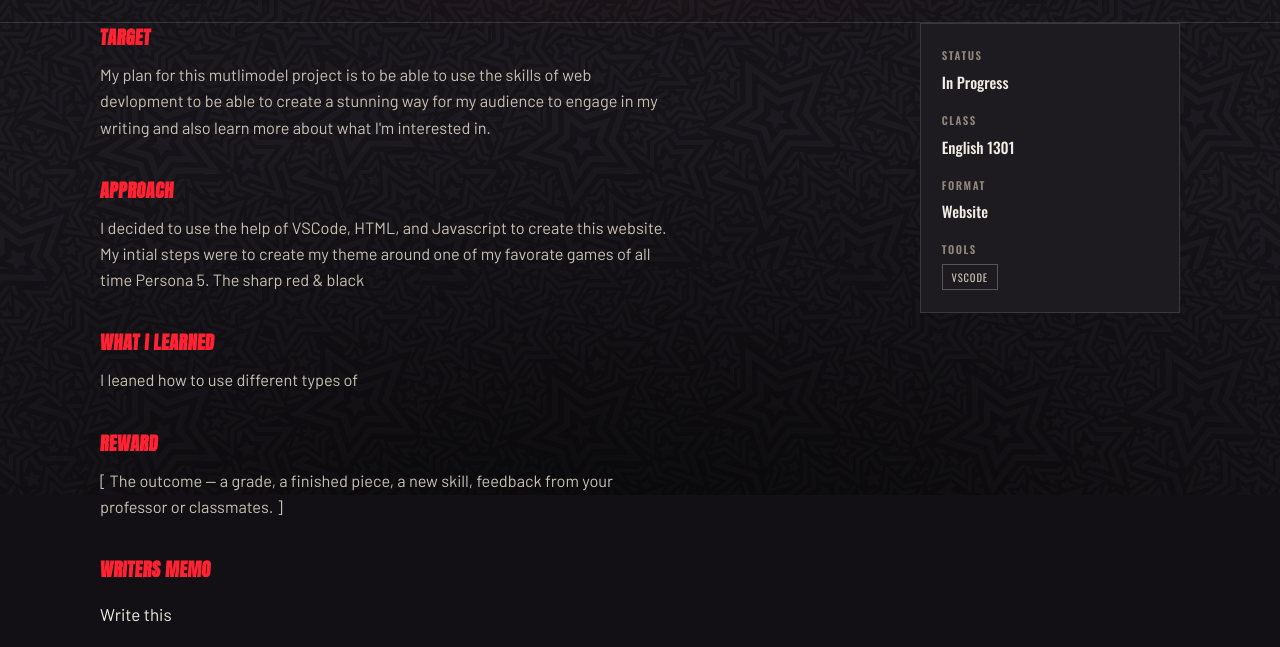
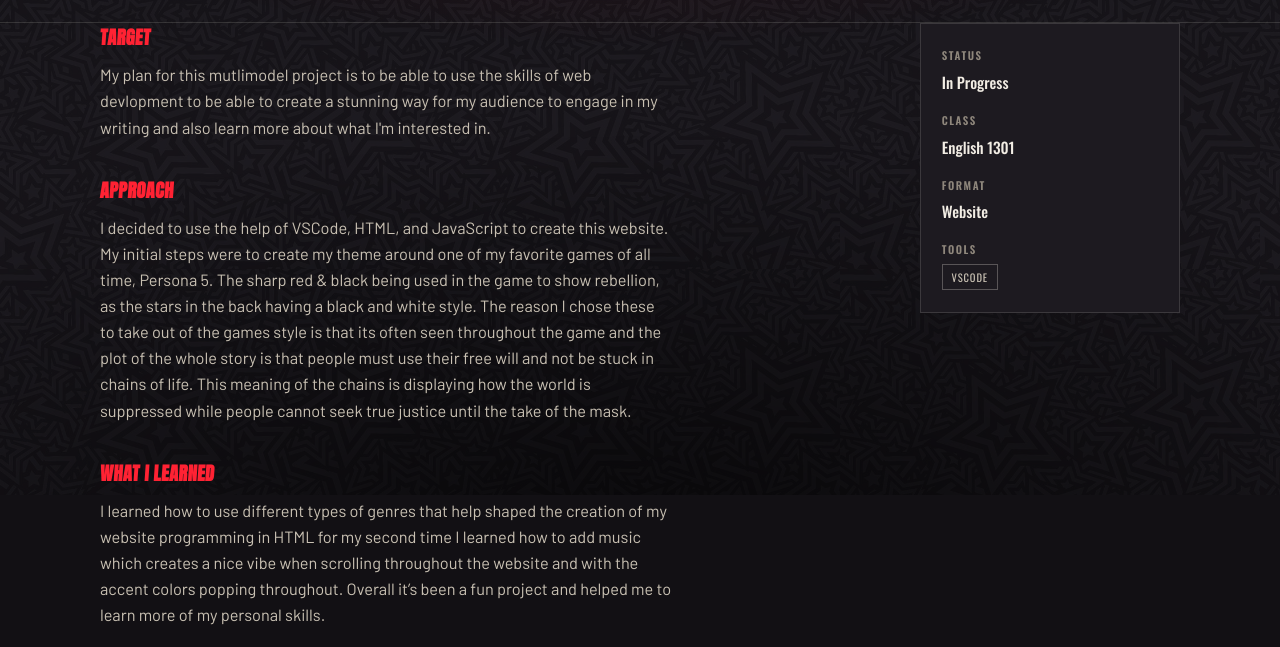
Before and after one commit to rwdled/PPW, a plain HTML site: page case-files/multimodal-writing.html in a window 1280 px wide. Shown: the part 305-952 px from the top of the page. Drawn offline with nearby package versions, Linux system fonts and the light colour scheme.

Commit message:
modified:   case-files/multimodal-writing.html 	modified:   css/style.css 	modified:   index.html

```diff
--- a/case-files/multimodal-writing.html
+++ b/case-files/multimodal-writing.html
@@ -46,18 +46,18 @@
             </p>
 
             <h2 class="case-h2">Approach</h2>
-            <p class="case-text">I decided to use the help of VSCode, HTML, and Javascript to create this website. My intial steps were to create my theme around one of my favorate games of all time
-              Persona 5. The sharp red & black
+            <p class="case-text">I decided to use the help of VSCode, HTML, and JavaScript to create this website. My initial steps were to create my theme around one of my favorite games of all time, Persona 5. The sharp red & black being used in the game to show rebellion, as the stars in the back having a black and white style.
+              The reason I chose these to take out of the games style is that its often seen throughout the game and the plot of the whole story is that people must use their free will and not be stuck in chains of life. This meaning of the chains is displaying how the world is suppressed while people cannot seek true justice until the take of the mask.
             </p>
 
             <h2 class="case-h2">What I Learned</h2>
-            <p class="case-text">I leaned how to use different types of  </p>
+            <p class="case-text">I learned how to use different types of genres that help shaped the creation of my website programming in HTML for my second time I learned how to add music which creates a nice vibe when scrolling throughout the website and with the accent colors popping throughout. Overall it’s been a fun project and helped me to learn more of my personal skills.</p>
 
             <h2 class="case-h2">Reward</h2>
-            <p class="case-text">[ The outcome — a grade, a finished piece, a new skill, feedback from your professor or classmates. ]</p>
+            <p class="case-text">Grade Pending...</p>
 
             <h2 class="case-h2">Writers Memo</h2>
-            <p class="cass-text">Write this</p>
+            <p class="cass-text"> My definition of college success is what you can build on the foundation of what college gives you. For example, I’m using my computer skills for an English class which most people thought was crazy. However, it made me better at what I love, and it can also relate to the class in literacy. I saw the best strength I had is music, as it created a whole new atmosphere for the website. Music is an art that I can use to help me succeed as well as analyze more of and make it interesting. I grew more in creativity and used my own interests to create something beautiful and what other people I’ve shown see as impressive. My goals are being able to analyze text better and understanding more context. Another would being able to write better and create more structured texts about topics that I enjoy. </p>
           </div>
 
           <aside class="case-side">
--- a/css/style.css
+++ b/css/style.css
@@ -29,7 +29,7 @@ h1,h2,h3{ text-wrap:balance; margin:0; }
 a{ color:inherit; }
 img{ max-width:100%; display:block; }
 
-.app{ position:relative; overflow:hidden; }
+.app{ position:relative; }
 .bg-texture{
   position:fixed; inset:0; z-index:0;
   background-image:url("../assets/img/back.png");
```
Also changed, not shown: index.html (+1 -1 lines).
